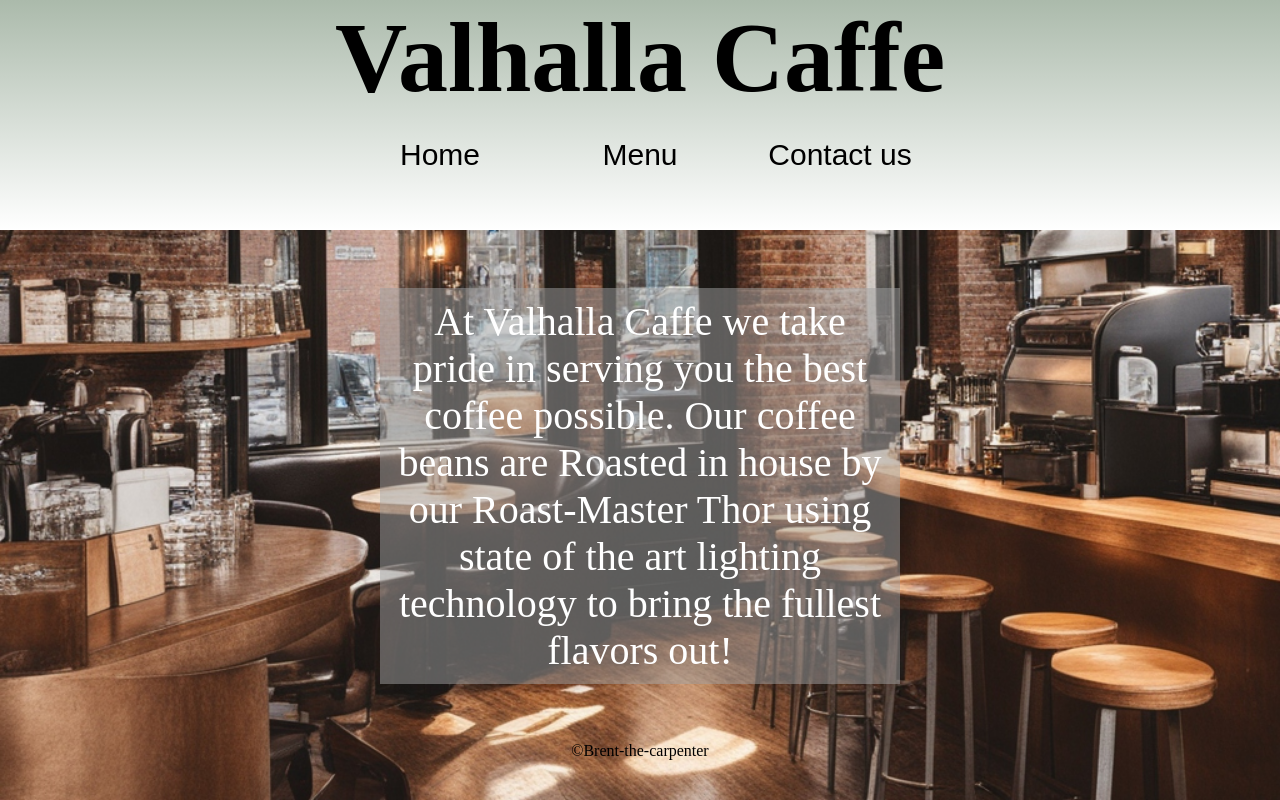
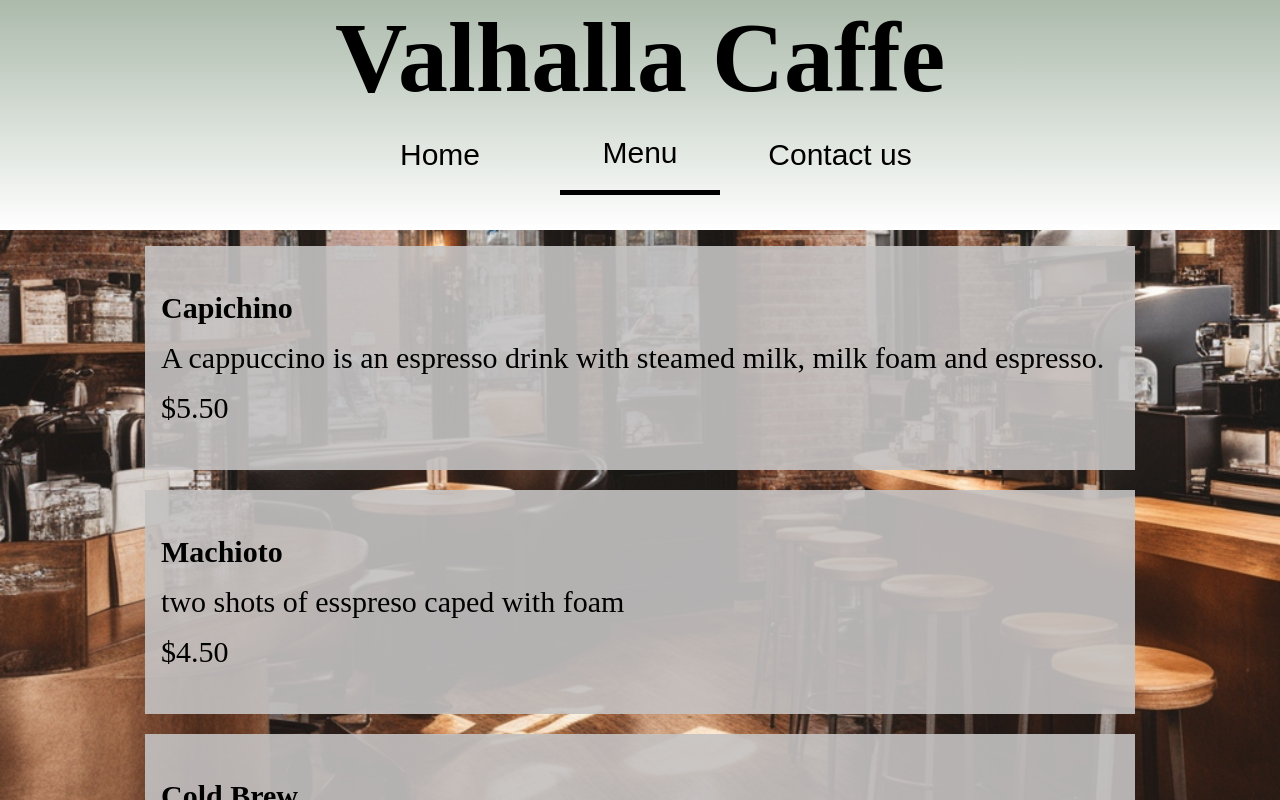
Before and after one commit to Brent-the-carpenter/Odin-Restaurant-Page, a website built with webpack: page src/index.html in a window 1280 px wide. Both pictures are taken after a click on the button "Menu". Shown: the top 800 px of the page. Built offline with nearby package versions, Linux system fonts and the light colour scheme.

Commit message:
menu = done /home = done

```diff
--- a/src/homePage.js
+++ b/src/homePage.js
@@ -1,17 +1,9 @@
 console.log("It's ALIVE");
 // import { content } from "./index.js";
-const home = {
-  about:
-    " At Valhalla Caffe we take pride in serving you the best coffee possible.  \n\
-   Our coffee beans are Roasted in house by our Roast-Master Thor using state of the art lighting technology to bring the fullest flavors out!  ",
-};
+
 let page;
-class Page {
-  constuctor(object) {
-    this.object2 === object;
-  }
 
-  renderHead = () => {
+(function renderHead() {
   const body = document.querySelector("body");
   const header = document.createElement("header");
   header.classList.add("header");
@@ -36,32 +28,24 @@ class Page {
   nav.appendChild(homeButton);
   nav.appendChild(menuButton);
   nav.appendChild(contactButton);
-  };
-  renderBody(home) {
-    page = home;
+})();
+function renderHome() {
   let contentContainer = document.querySelector(".content");
-
-    function addElements(page) {
-      for (const property in page) {
-        console.log("render here");
-        let pageElement = document.createElement("div");
-        pageElement.setAttribute("id", `${property}`);
-        pageElement.textContent = `${page[property]}`;
-        contentContainer.appendChild(pageElement);
-        return page;
-      }
-    }
-    addElements(page);
+  let about = document.createElement("div");
+  about.classList.add("about");
+  about.textContent =
+    "At Valhalla Caffe we take pride in serving you the best coffee possible.  \n\
+    Our coffee beans are Roasted in house by our Roast-Master Thor using state of the art lighting technology to bring the fullest flavors out! ";
+  contentContainer.appendChild(about);
 }
 
-  renderFooter() {
+(function renderFooter() {
   const Footer = document.createElement("footer");
   const Signuture = document.createElement("div");
   Signuture.textContent = "©Brent-the-carpenter";
   Footer.appendChild(Signuture);
   const body = document.querySelector("body");
   body.appendChild(Footer);
-  }
-}
+})();
 
-export { Page, home };
+export { renderHome };
--- a/src/index.js
+++ b/src/index.js
@@ -1,17 +1,59 @@
 import "./style.css";
-import { Page } from "./homePage.js";
-import { home } from "./homePage.js";
-
-const content = document.querySelector(".content");
+import { renderHome } from "./homePage.js";
+import { addMenuItems } from "./menu.js";
 const homeButton = document.querySelector(".homeButton");
 const menuButton = document.querySelector(".menuButton");
-const contactButton = document.querySelector(".conctactButton");
-export { content };
+const contactButton = document.querySelector(".contactButton");
+let page = "home";
 
-let homePage = new Page();
+function renderContent() {
+  refresh(page);
+  if (page === "home") {
+    renderHome();
+  } else if (page === "menu") {
+    addMenuItems();
+  } else if (page === "contact") {
+    contact();
+  }
+}
+renderContent();
 
-homePage.renderBody(home);
-homePage.renderHead();
-homePage.renderFooter();
+function refresh(page) {
+  let contentContainer = document.querySelector(".content");
+  while (contentContainer.firstChild) {
+    contentContainer.removeChild(contentContainer.lastChild);
+  }
+  if (page !== "home" && page !== "contact") {
+    menuButton.setAttribute("id", "active");
+    homeButton.removeAttribute("id", "active");
+    contactButton.removeAttribute("id", "active");
+  } else if (page !== "menu" && page !== "contact") {
+    menuButton.removeAttribute("id", "active");
+    homeButton.setAttribute("id", "active");
+    contactButton.removeAttribute("id", "active");
+  } else if (page !== "menu" && page !== "home") {
+    menuButton.removeAttribute("id", "active");
+    homeButton.removeAttribute("id", "active");
+    contactButton.setAttribute("id", "active");
+  }
+}
+homeButton.addEventListener("click", () => {
+  page = "home";
+  refresh(page);
+  renderHome();
+  return page;
+});
 
-export { home };
+menuButton.addEventListener("click", () => {
+  page = "menu";
+  refresh(page);
+  addMenuItems();
+  return page;
+});
+
+contactButton.addEventListener("click", () => {
+  page = "contact";
+
+  contact(page);
+  return page;
+});
--- a/src/menu.js
+++ b/src/menu.js
@@ -1,29 +1,43 @@
 import { content } from "./index.js";
 
-function menuItems(item, describe) {
+function menuItems(item, describe, price) {
+  let contentContainer = document.querySelector(".content");
   let menuCard = document.createElement("div");
-  menuCard.classList.add(".menuItem");
+  menuCard.classList.add("menuItem");
   let name = document.createElement("h4");
   let description = document.createElement("p");
+  const Price = document.createElement("div");
   name.textContent = item;
-  description = describe;
-  content.appendChild(menuCard);
+  description.textContent = describe;
+  Price.textContent = price;
+  contentContainer.appendChild(menuCard);
   menuCard.appendChild(name);
   menuCard.appendChild(description);
+  menuCard.appendChild(Price);
 }
+function addMenuItems() {
+  let capichino = menuItems(
+    "Capichino",
+    "A cappuccino is an espresso drink with steamed milk, milk foam and espresso.",
+    `$5.50`
+  );
 
-let capichino = menuItems(
-  "capichino",
-  "A cappuccino is an espresso drink with steamed milk, milk foam and espresso."
-);
+  let machioto = menuItems(
+    "Machioto",
+    "two shots of esspreso caped with foam",
+    `$4.50`
+  );
 
-let machioto = menuItems("machioto", "two shots of esspreso caped with foam");
+  let coldBrew = menuItems(
+    "Cold Brew",
+    "Ice coffee that is made using cold water - caffine content higher than ice coffee!",
+    `$5.00`
+  );
 
-let coldBrew = menuItems(
-  "Cold Brew",
-  "Ice coffee that is made using cold water - caffine content higher than ice coffee!"
-);
-
-let hotCoffe = menuItems("Regular plain jaine", "Just regular coffee");
-
-hotCoffe();
+  let hotCoffe = menuItems(
+    "Regular plain jaine",
+    "Just regular coffee",
+    `$3.50`
+  );
+}
+export { addMenuItems };
--- a/src/style.css
+++ b/src/style.css
@@ -13,7 +13,7 @@ body {
   grid-template-rows: 1fr 8fr 0.5fr;
 
   background-image: url("./coffee\ shop.jpeg");
-  background-repeat: no-repeat;
+  background-repeat: repeat-y;
   background-size: cover;
   background-position: center;
   justify-items: center;
@@ -31,6 +31,7 @@ h1.heading {
 }
 .nav {
   display: flex;
+  flex-wrap: wrap;
   gap: 40px;
 }
 nav > * {
@@ -42,30 +43,50 @@ button {
   background: none;
   border: none;
 }
-button:active {
+#active {
   border-bottom: 5px solid black;
 }
 div.content {
-  grid-row: 2/4;
-  display: flex;
-  width: 100vw;
-  height: 100%;
-
-  justify-content: center;
-  align-items: center;
+  grid-row: 2/3;
+  display: grid;
+  width: 2fr;
+  height: auto;
+  grid-template-rows: minmax(200px, auto);
+  gap: 20px;
+  padding: 16px;
 }
-#about {
+.about {
+  grid-row: 1/3;
   display: flex;
   width: 500px;
-  height: auto;
+  min-width: 200px;
+  height: 500px;
   font-size: 40px;
-  background-color: rgba(162, 161, 161, 0.5);
+  background-color: rgba(162, 161, 161, 0.7);
   justify-content: center;
+  align-self: center;
   text-align: center;
   color: white;
+  font-weight: 500;
   padding: 10px;
 }
+.menuItem {
+  display: flex;
+  flex-wrap: wrap;
+  flex-direction: column;
+  width: 1fr;
+  height: 12rem;
+  color: black;
+  font-size: 30px;
+  background-color: rgba(197, 195, 195, 0.9);
+  padding: 16px;
+  gap: 16px;
+  justify-content: center;
+}
 footer {
+  grid-row: 3/4;
   align-self: end;
+  margin-top: 10px;
   margin-bottom: 40px;
+  color: #ffffff;
 }
```
Lines whose indentation alone changed are shown as unchanged.
